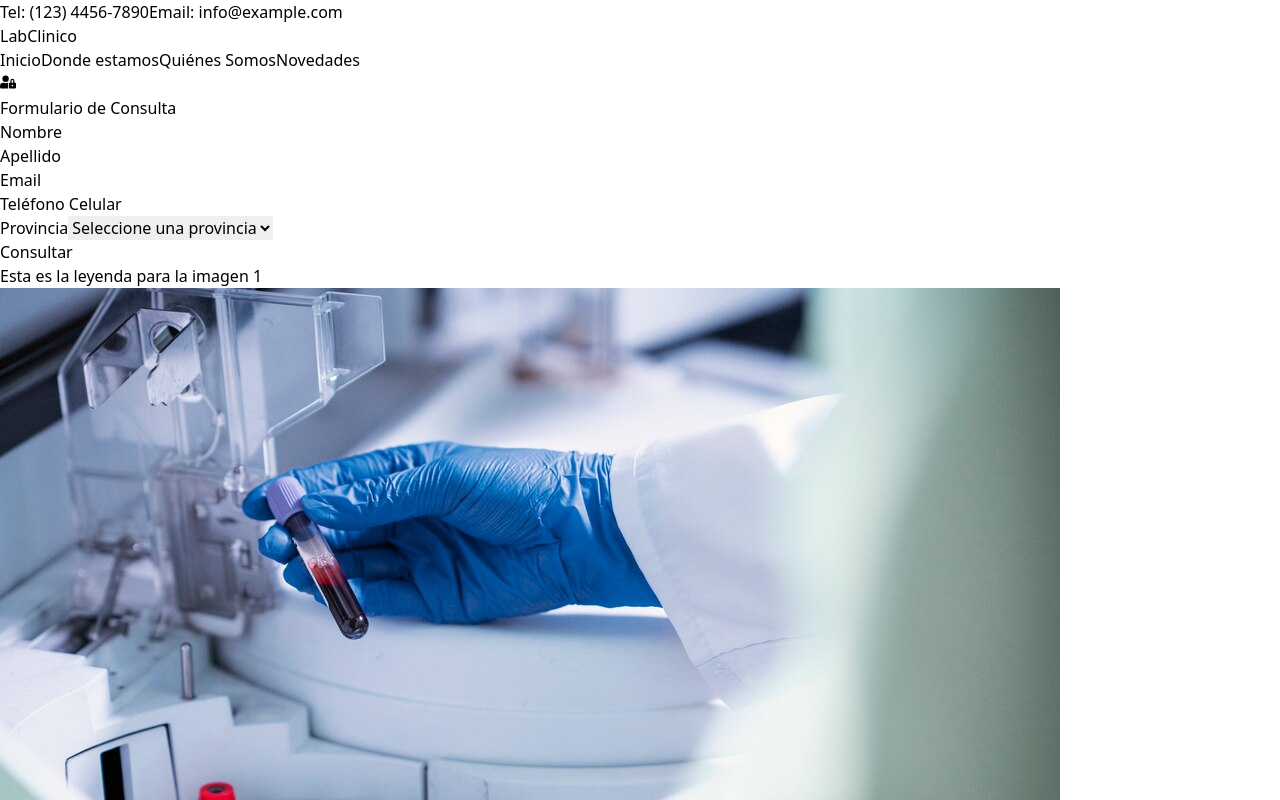
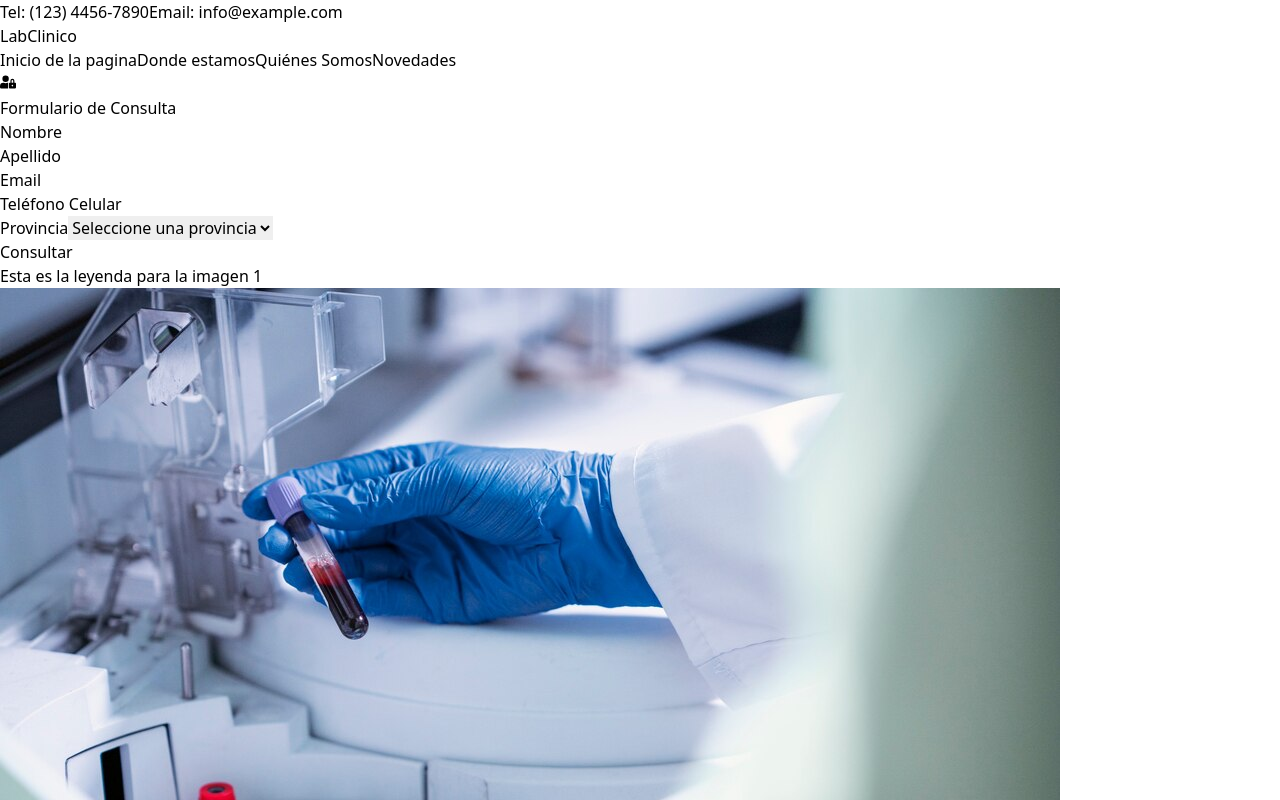
Before and after one commit to EmanuelRigo/lab-v2-react, a Next.js app: page / in a window 1280 px wide. Shown: the top 800 px of the page. Built offline with nearby package versions, Linux system fonts and the light colour scheme.

Commit message:
agregando rama-may

```diff
--- a/src/app/components/LandingPageComponents/Navbar.jsx
+++ b/src/app/components/LandingPageComponents/Navbar.jsx
@@ -32,7 +32,7 @@ const Navbar = () => {
             href="/"
             className="text-gray-600 hover:text-teal-500 transition-colors duration-200"
           >
-            Inicio
+            Inicio de la pagina
           </Link>
           <Link
             href="/contacto"
```
